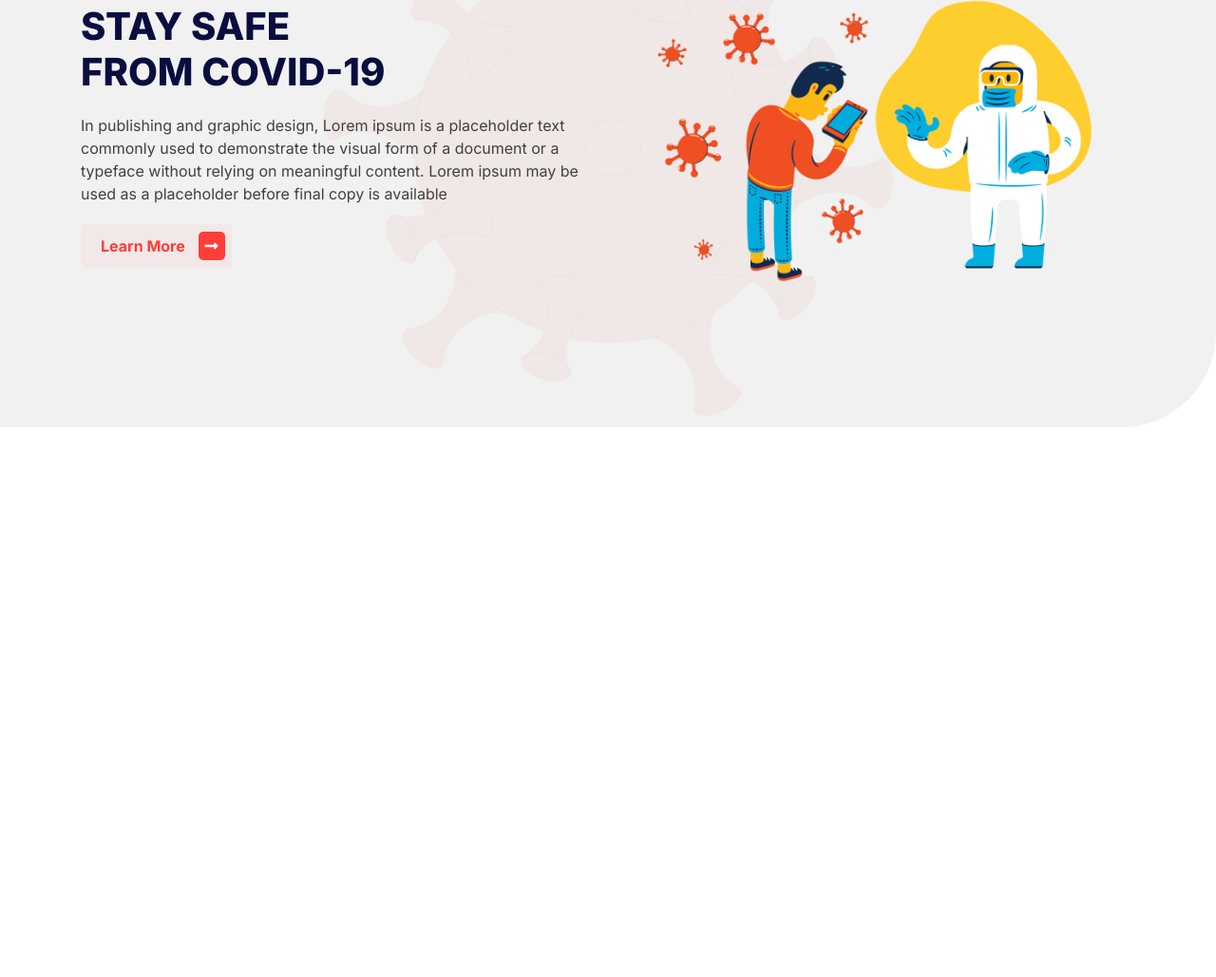
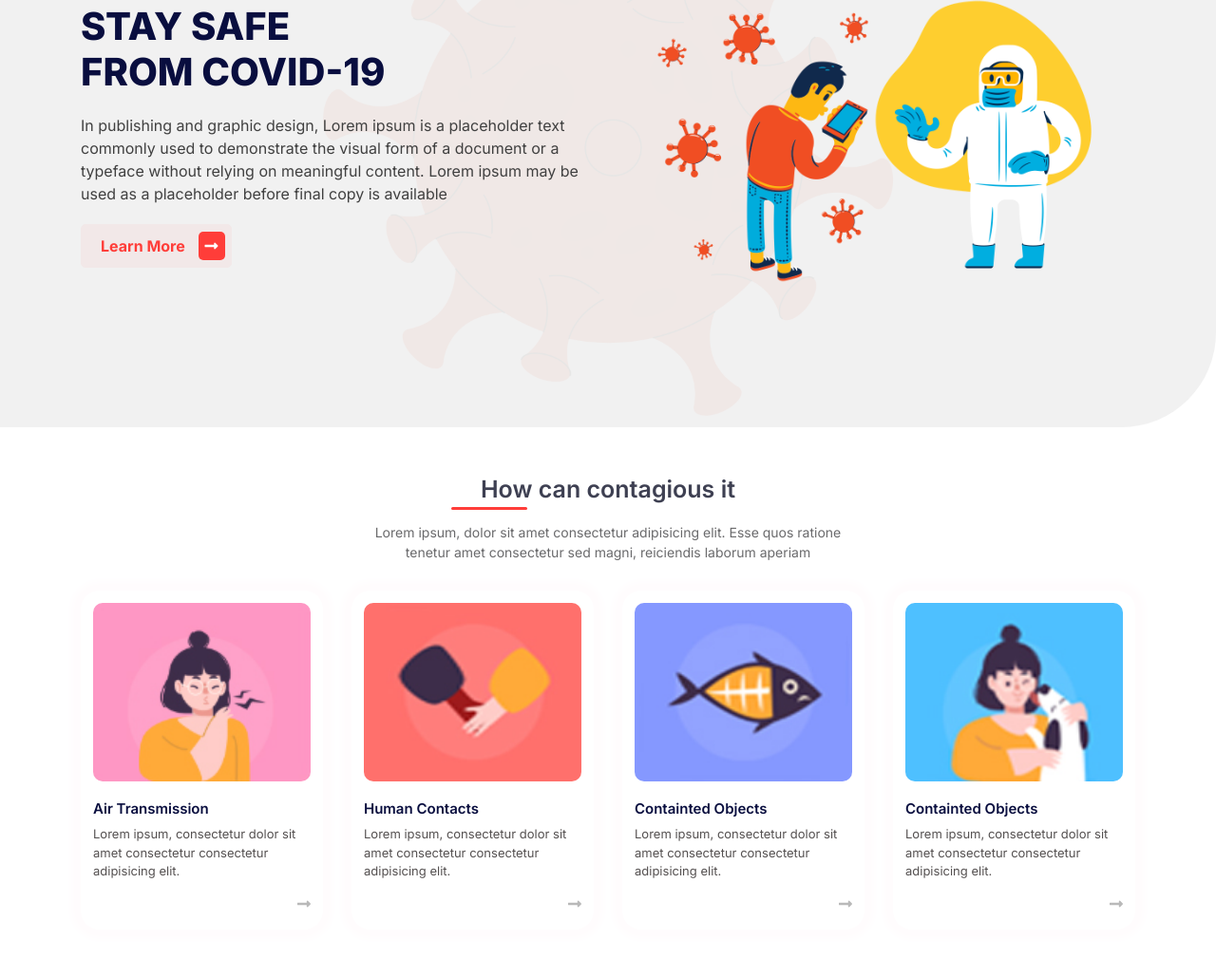
Before and after one commit to nahidthenh/covid19, a plain HTML site: page index.html in a window 1280 px wide. Shown: the part 205-1234 px from the top of the page at 95% size. Before the commit the page ends 800 px from the top, so only its background shows below. Drawn offline with nearby package versions, Linux system fonts and the light colour scheme.

Commit message:
Contagious section added

```diff
--- a/index.html
+++ b/index.html
@@ -59,7 +59,7 @@
                         <p>In publishing and graphic design, Lorem ipsum is a placeholder text commonly used to
                             demonstrate the visual form of a document or a typeface without relying on meaningful
                             content. Lorem ipsum may be used as a placeholder before final copy is available</p>
-                        <button class="hero-btn">Learn More <i class="fas fa-long-arrow-alt-right"></i></button>
+                        <button class="hero-btn">Learn More <i class="fas fa-long-arrow-alt-right btn-right"></i></button>
                     </div>
                 </div>
                 <div class="col-md-6">
@@ -73,10 +73,58 @@
     <!-- ======================================================================================================================================================================================================================================================                                                  Header area End ====================================================================================================================================================================================================================================================== -->
 
 
-    <!-- ======================================================================================================================================================================================================================================================                                                   area Start ====================================================================================================================================================================================================================================================== -->
+    <!-- ======================================================================================================================================================================================================================================================                                                 Contagious  area Start ====================================================================================================================================================================================================================================================== -->
 
+        <div class="contagious-area">
+            <div class="container">
+                <div class="row">
+                    <div class="col-md-6 offset-md-3">
+                        <div class="section-title text-center">
+                            <h3 class="title">How can contagious it</h3>
+                            <p class="section-text">
+                                Lorem ipsum, dolor sit amet consectetur adipisicing elit. Esse quos ratione tenetur amet consectetur sed magni, reiciendis laborum aperiam
+                            </p>
+                        </div>
+                    </div>
+                </div>
+                <div class="row">
+                    <div class="col-md-3">
+                        <div class="contagious-box">
+                            <img src="static/img/contagious/1.jpg" alt="">
+                            <h6>Air Transmission</h6>
+                            <p> Lorem ipsum, consectetur dolor sit amet consectetur consectetur adipisicing elit. </p>
+                            <i class="fas fa-long-arrow-alt-right float-right contagious-icon"></i>
+                        </div>
+                    </div>
+                    <div class="col-md-3">
+                        <div class="contagious-box">
+                            <img src="static/img/contagious/2.jpg" alt="">
+                            <h6>Human Contacts</h6>
+                            <p> Lorem ipsum, consectetur dolor sit amet consectetur consectetur adipisicing elit. </p>
+                            <i class="fas fa-long-arrow-alt-right float-right contagious-icon"></i>
+                        </div>
+                    </div>
+                    <div class="col-md-3">
+                        <div class="contagious-box">
+                            <img src="static/img/contagious/3.jpg" alt="">
+                            <h6>Containted Objects</h6>
+                            <p> Lorem ipsum, consectetur dolor sit amet consectetur consectetur adipisicing elit. </p>
+                            <i class="fas fa-long-arrow-alt-right float-right contagious-icon"></i>
+                        </div>
+                    </div>
+                    <div class="col-md-3">
+                        <div class="contagious-box">
+                            <img src="static/img/contagious/4.jpg" alt="">
+                            <h6>Containted Objects</h6>
+                            <p> Lorem ipsum, consectetur dolor sit amet consectetur consectetur adipisicing elit. </p>
+                            <i class="fas fa-long-arrow-alt-right float-right contagious-icon"></i>
+                        </div>
+                    </div>
+                </div>
+            </div>
+        </div>
 
-    <!-- ======================================================================================================================================================================================================================================================                                                   area Start ====================================================================================================================================================================================================================================================== -->
+    <!-- ======================================================================================================================================================================================================================================================                                                 Contagious  area End ====================================================================================================================================================================================================================================================== -->
 
 
 
--- a/static/css/style.css
+++ b/static/css/style.css
@@ -79,7 +79,7 @@ body{
 	border-radius: 5px;
     border: 1px solid #F2E8E8;
 }
-.fas.fa-long-arrow-alt-right {
+.btn-right {
 	background: #ff3d39;
 	padding: 7px;
 	margin-left: 10px;
@@ -97,3 +97,58 @@ body{
     padding-top: 100px;
     padding-bottom: 80px;
 }
+
+
+
+
+
+/* contagious-area  */
+
+.contagious-box {
+	padding: 13px;
+	border-radius: 20px;
+	box-shadow: #FFFCFD 0px 0px 10px 10px;
+	padding-bottom: 35px;
+}
+.contagious-area {
+	padding: 50px 0px;
+}
+.section-title h3 {
+	color: #3E4052;
+	font-weight: 600;
+	font-size: 25px;
+}
+.section-title p {
+	color: #6a6a6c;
+	font-size: 14px;
+	margin-top: 20px;
+	margin-bottom: 30px;
+}
+.section-title h3::after {
+	content: '';
+	position: absolute;
+	background: #FF3D39;
+	height: 3px;
+	width: 80px;
+	margin-top: 6%;
+	left: 21%;
+	border-radius: 10px;
+}
+.contagious-box img {
+	width: 100%;
+	border-radius: 10px;
+}
+.contagious-box h6 {
+	color: #090E3F;
+	margin-top: 20px;
+	font-weight: 600;
+	font-size: 15px;
+}
+.contagious-icon {
+	color: #B9B9B9;
+	cursor: pointer;
+}
+.contagious-box p {
+	color: #555151;
+	font-size: 13px;
+}
```
